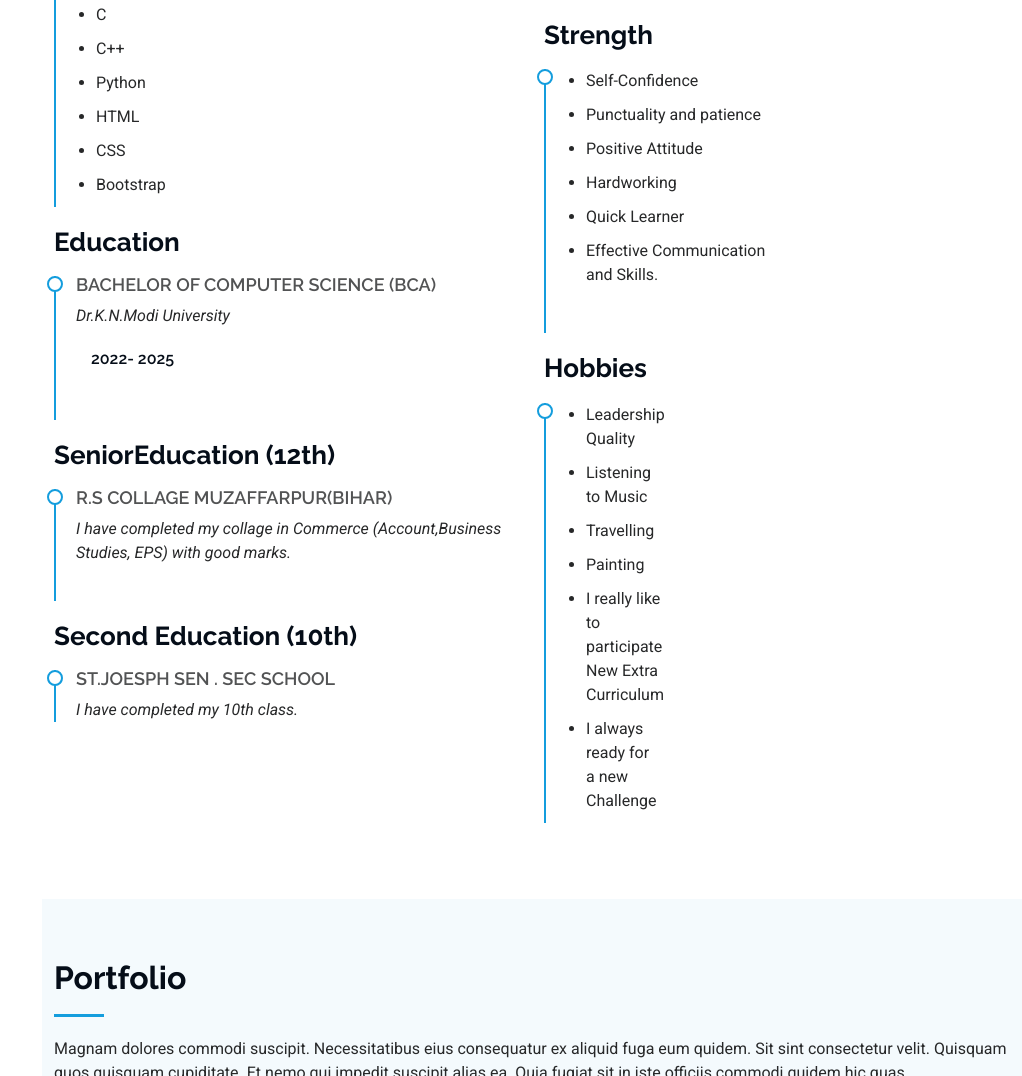
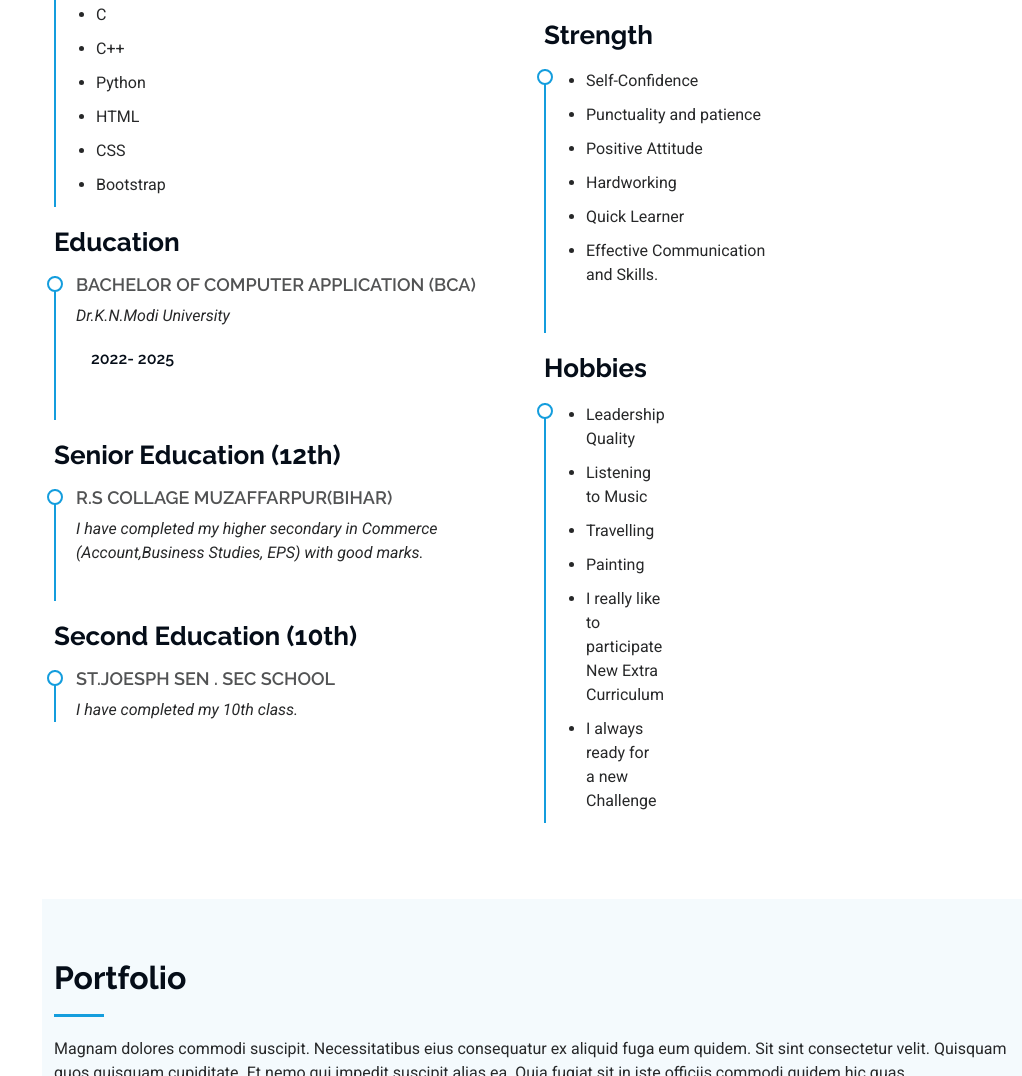
Before and after one commit to sanjanakumari001/Resume-port.github.io, a plain HTML site: page index.html in a window 1280 px wide. Shown: the part 2621-3697 px from the top of the page, without its empty margins (258-1280 px from the left). Drawn offline with Linux system fonts and the light colour scheme; animation ran at ten frames a second.

Commit message:
Update index.html

```diff
--- a/index.html
+++ b/index.html
@@ -303,18 +303,18 @@
 
             <h3 class="resume-title">Education</h3>
             <div class="resume-item">
-              <h4>Bachelor of Computer Science (BCA)</h4>
+              <h4>Bachelor of Computer Application (BCA)</h4>
               <p><em>Dr.K.N.Modi University</em></p>
               <h5>2022- 2025</h5>
 
               <p></p>
             </div><!-- Edn Resume Item -->
 
-            <h3 class="resume-title"> SeniorEducation (12th)</h3>
+            <h3 class="resume-title"> Senior Education (12th)</h3>
             <div class="resume-item">
               <h4>R.S collage muzaffarpur(Bihar)  </h4>
 
-              <p><em> I have completed my collage in Commerce (Account,Business Studies, EPS) with good marks.</em></p>
+              <p><em> I have completed my higher secondary in Commerce (Account,Business Studies, EPS) with good marks.</em></p>
               <p></p>
             </div><!-- Edn Resume Item -->
 
```
